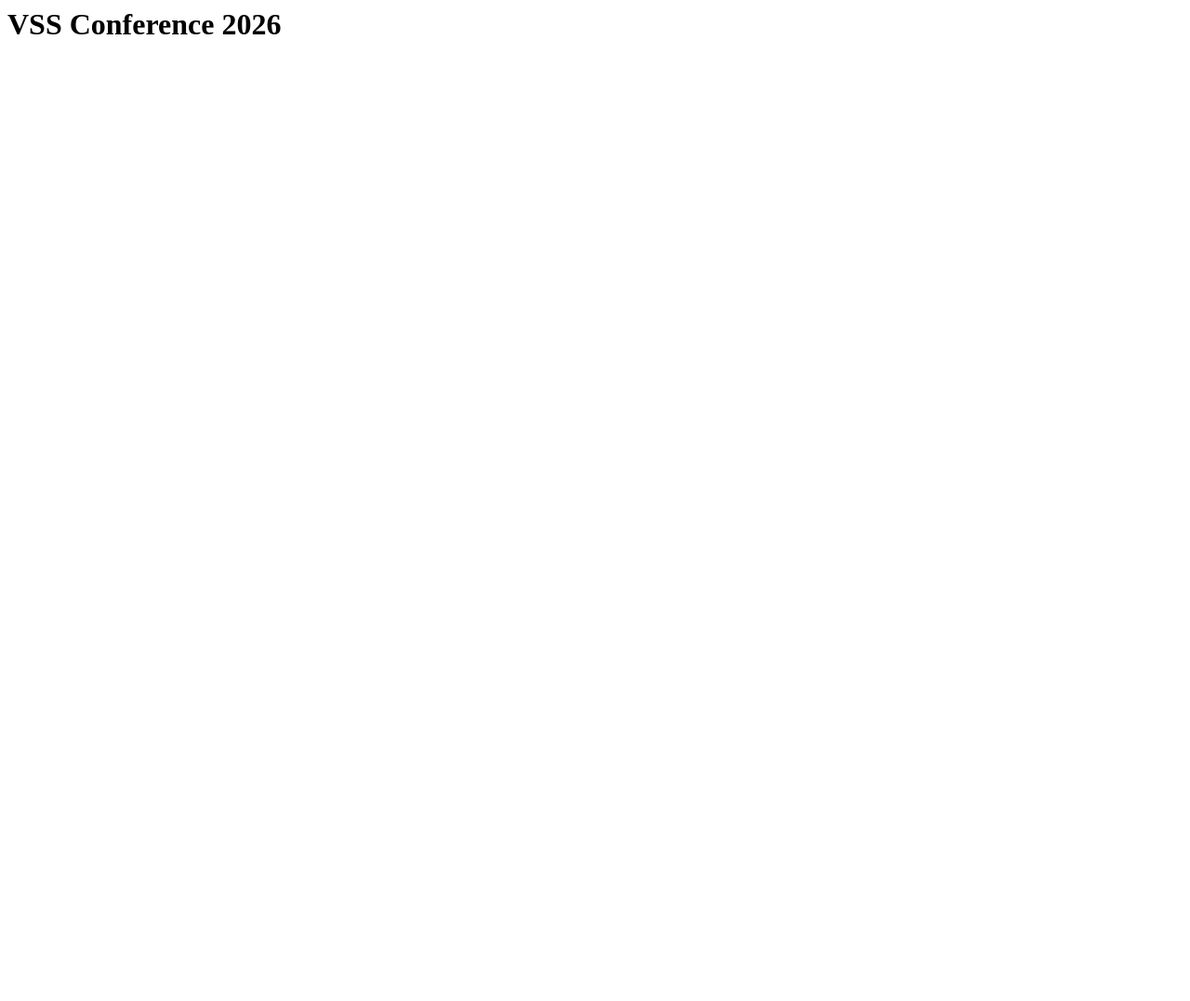
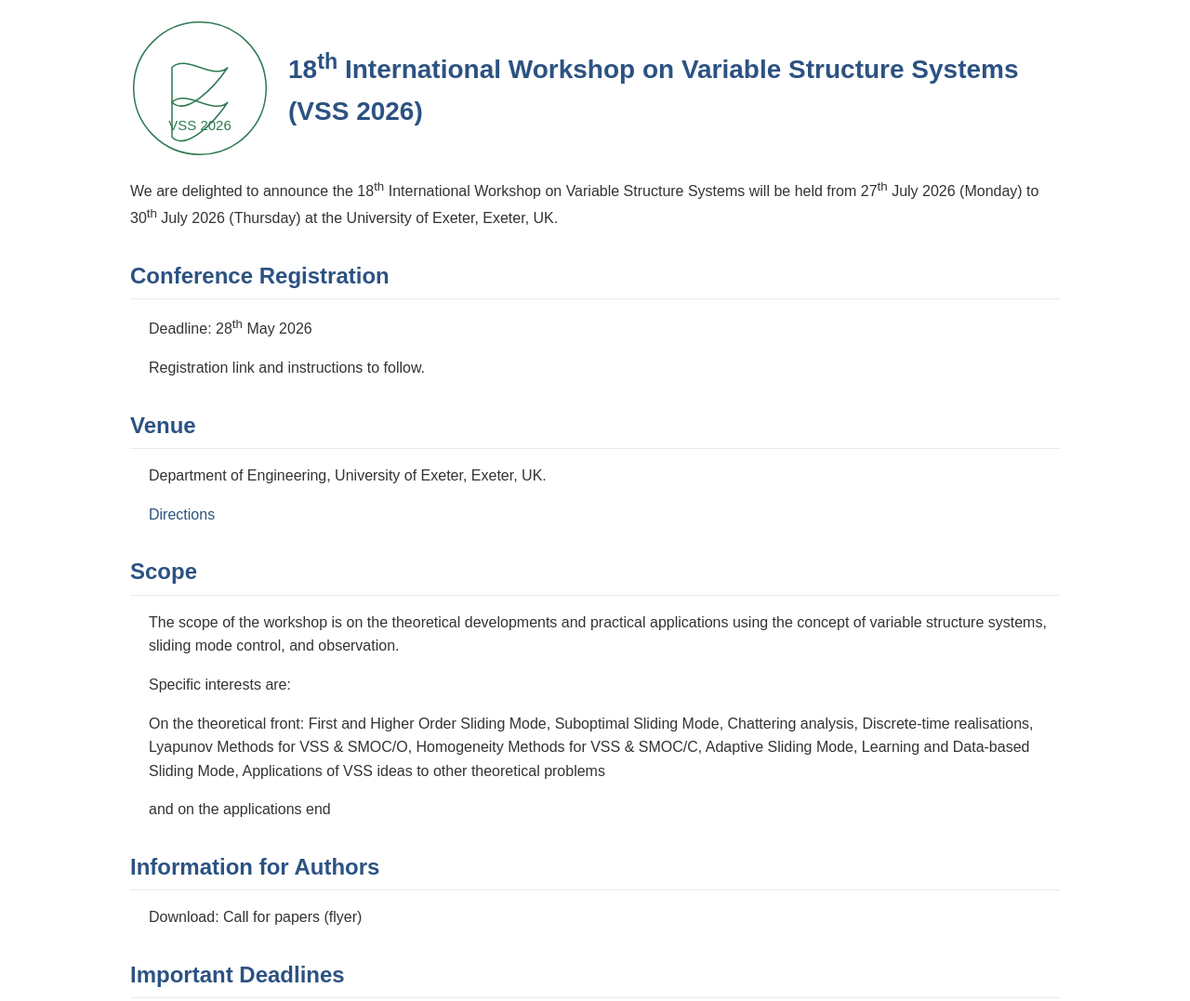
Before and after one commit to vss2026exeter/vss2026exeter.github.io, a plain HTML site: page index.html in a window 1280 px wide. Shown: the whole page at 93% size. Before the commit the page ends 800 px from the top, so only its background shows below. Drawn offline with Linux system fonts and the light colour scheme.

Commit message:
Update index.html

```diff
--- a/index.html
+++ b/index.html
@@ -1 +1,152 @@
-<h1>VSS Conference 2026</h1>
+<!DOCTYPE html>
+<html lang="en">
+<head>
+    <meta charset="UTF-8">
+    <meta name="viewport" content="width=device-width, initial-scale=1.0">
+    <title>18th International Workshop on Variable Structure Systems (VSS 2026)</title>
+    <style>
+        body {
+            font-family: Arial, Helvetica, sans-serif;
+            margin: 0;
+            padding: 20px;
+            background-color: white;
+            color: #333;
+            line-height: 1.6;
+            max-width: 1000px;
+            margin: 0 auto;
+        }
+
+        .header {
+            display: flex;
+            align-items: center;
+            margin-bottom: 20px;
+        }
+
+        .logo {
+            width: 150px;
+            height: 150px;
+            margin-right: 20px;
+        }
+
+        .logo img {
+            width: 100%;
+            height: 100%;
+        }
+
+        .title {
+            flex: 1;
+        }
+
+        h1 {
+            font-size: 28px;
+            color: #2c5282;
+            margin: 0;
+        }
+
+        h2 {
+            font-size: 24px;
+            color: #2c5282;
+            margin-top: 30px;
+            margin-bottom: 10px;
+            border-bottom: 1px solid #eaeaea;
+            padding-bottom: 5px;
+        }
+
+        .announcement {
+            margin-bottom: 30px;
+        }
+
+        .section {
+            margin-bottom: 20px;
+            padding-left: 20px;
+        }
+
+        .section-item {
+            margin-bottom: 15px;
+        }
+
+        .superscript {
+            vertical-align: super;
+            font-size: smaller;
+        }
+
+        a {
+            color: #2c5282;
+            text-decoration: none;
+        }
+
+        a:hover {
+            text-decoration: underline;
+        }
+
+        .directions {
+            color: #2c5282;
+            cursor: pointer;
+        }
+
+        .download {
+            margin-top: 10px;
+        }
+    </style>
+</head>
+<body>
+    <div class="header">
+        <div class="logo">
+            <!-- Simple SVG representation of the VSS 2026 logo -->
+            <svg viewBox="0 0 200 200" xmlns="http://www.w3.org/2000/svg">
+                <circle cx="100" cy="100" r="95" fill="white" stroke="#2c7a50" stroke-width="2"/>
+                <path d="M60,70 C80,50 120,90 140,70 C120,100 80,140 60,120 Z" fill="none" stroke="#2c7a50" stroke-width="2"/>
+                <path d="M60,120 C80,100 120,140 140,120 C120,150 80,190 60,170 Z" fill="none" stroke="#2c7a50" stroke-width="2"/>
+                <text x="100" y="160" font-family="Arial" font-size="20" fill="#2c7a50" text-anchor="middle">VSS 2026</text>
+            </svg>
+        </div>
+        <div class="title">
+            <h1>18<span class="superscript">th</span> International Workshop on Variable Structure Systems (VSS 2026)</h1>
+        </div>
+    </div>
+
+    <div class="announcement">
+        <p>We are delighted to announce the 18<span class="superscript">th</span> International Workshop on Variable Structure Systems will be held from 27<span class="superscript">th</span> July 2026 (Monday) to 30<span class="superscript">th</span> July 2026 (Thursday) at the University of Exeter, Exeter, UK.</p>
+    </div>
+
+    <h2>Conference Registration</h2>
+    <div class="section">
+        <div class="section-item">
+            <p>Deadline: 28<span class="superscript">th</span> May 2026</p>
+        </div>
+        <div class="section-item">
+            <p>Registration link and instructions to follow.</p>
+        </div>
+    </div>
+
+    <h2>Venue</h2>
+    <div class="section">
+        <div class="section-item">
+            <p>Department of Engineering, University of Exeter, Exeter, UK.</p>
+        </div>
+        <div class="section-item">
+            <p class="directions">Directions</p>
+        </div>
+    </div>
+
+    <h2>Scope</h2>
+    <div class="section">
+        <p>The scope of the workshop is on the theoretical developments and practical applications using the concept of variable structure systems, sliding mode control, and observation.</p>
+        <p>Specific interests are:</p>
+        <p>On the theoretical front: First and Higher Order Sliding Mode, Suboptimal Sliding Mode, Chattering analysis, Discrete-time realisations, Lyapunov Methods for VSS & SMOC/O, Homogeneity Methods for VSS & SMOC/C, Adaptive Sliding Mode, Learning and Data-based Sliding Mode, Applications of VSS ideas to other theoretical problems</p>
+        <p>and on the applications end</p>
+    </div>
+
+    <h2>Information for Authors</h2>
+    <div class="section">
+        <div class="section-item download">
+            <p>Download: Call for papers (flyer)</p>
+        </div>
+    </div>
+
+    <h2>Important Deadlines</h2>
+    <div class="section">
+        <!-- Deadlines will be added here -->
+    </div>
+</body>
+</html>
```
